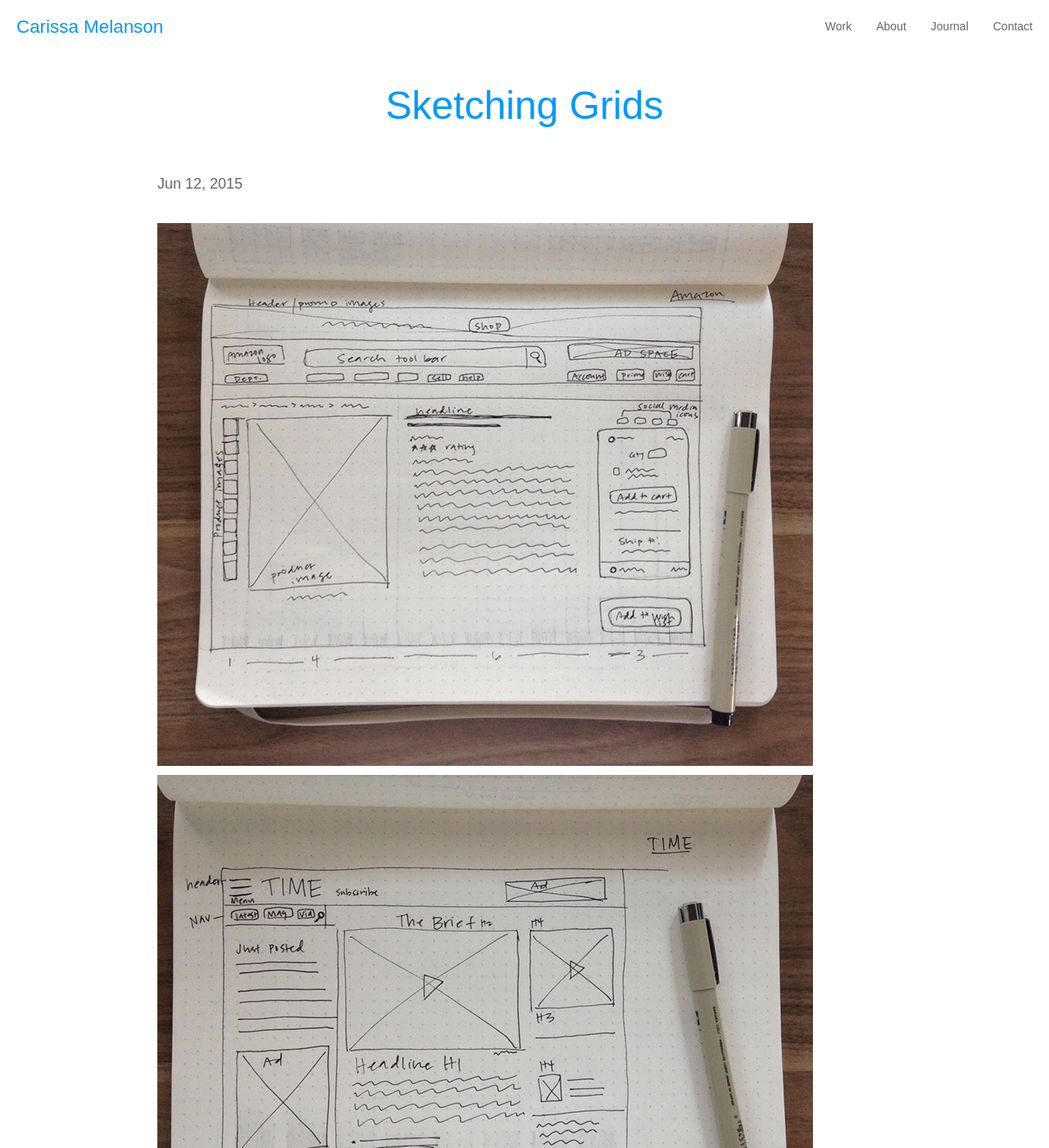
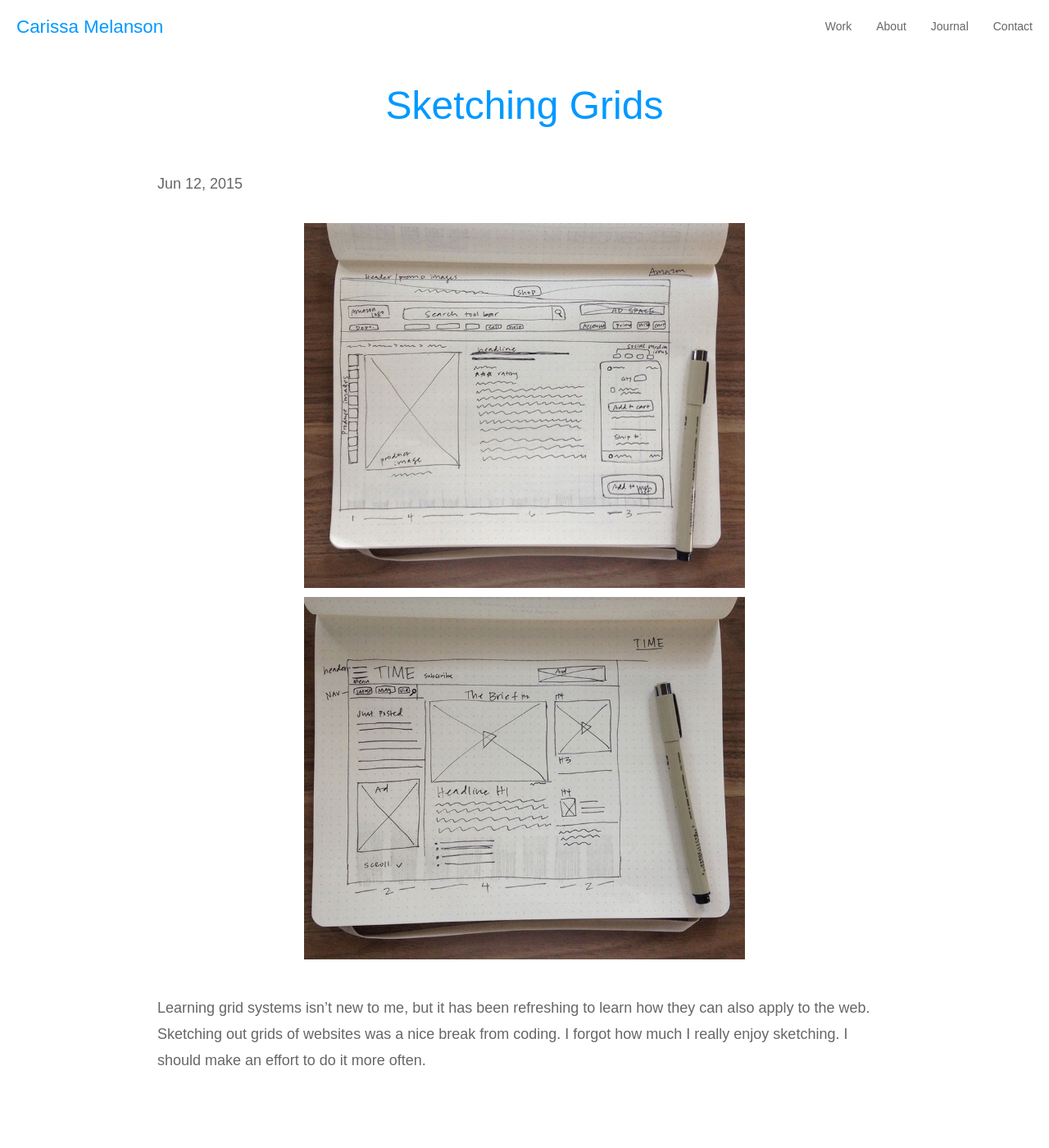
Before and after one commit to carissamelanson/carissamelanson.github.io, a Jekyll site: the page built from _posts/2015-06-12-sketching-grids.markdown, in a window 1280 px wide and 1400 px high. Shown: the whole window at 82% size. Built offline with Jekyll 4.4.1, drawn with Linux system fonts in a browser that asks for light colours.

Commit message:
edits to images in blog posts

```diff
--- a/css/main.scss
+++ b/css/main.scss
@@ -361,6 +361,9 @@ nav,
 	padding: 15%;
 	padding-top: 50px;
 }
+.post img{
+	width: 100%;
+}
 
 .post-title{
 	text-align: center;
@@ -368,7 +371,11 @@ nav,
 	margin-bottom: 50px;
 }
 
-.post-meta p{margin-bottom: 20px;}
+.post-meta p{
+	margin-bottom: 20px;
+}
+
+
 /*FOOTER*/
 
 footer{
@@ -476,6 +483,12 @@ footer{
 
 .profile{margin-right: 40px;}
 
+.post img{
+	width: 60%;
+	margin-left: 20%;
+	margin-right: 20%;
+}
+
 }
 
 /* LARGE MEDIA QUERY */
```
